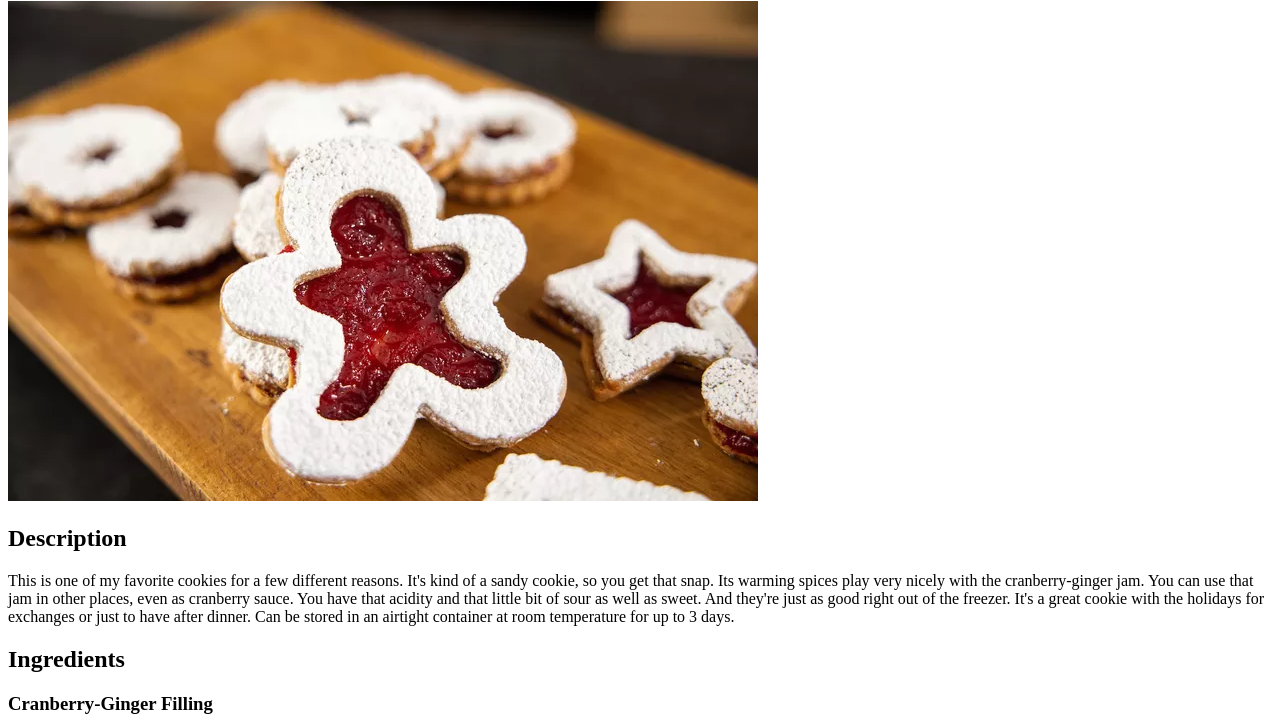
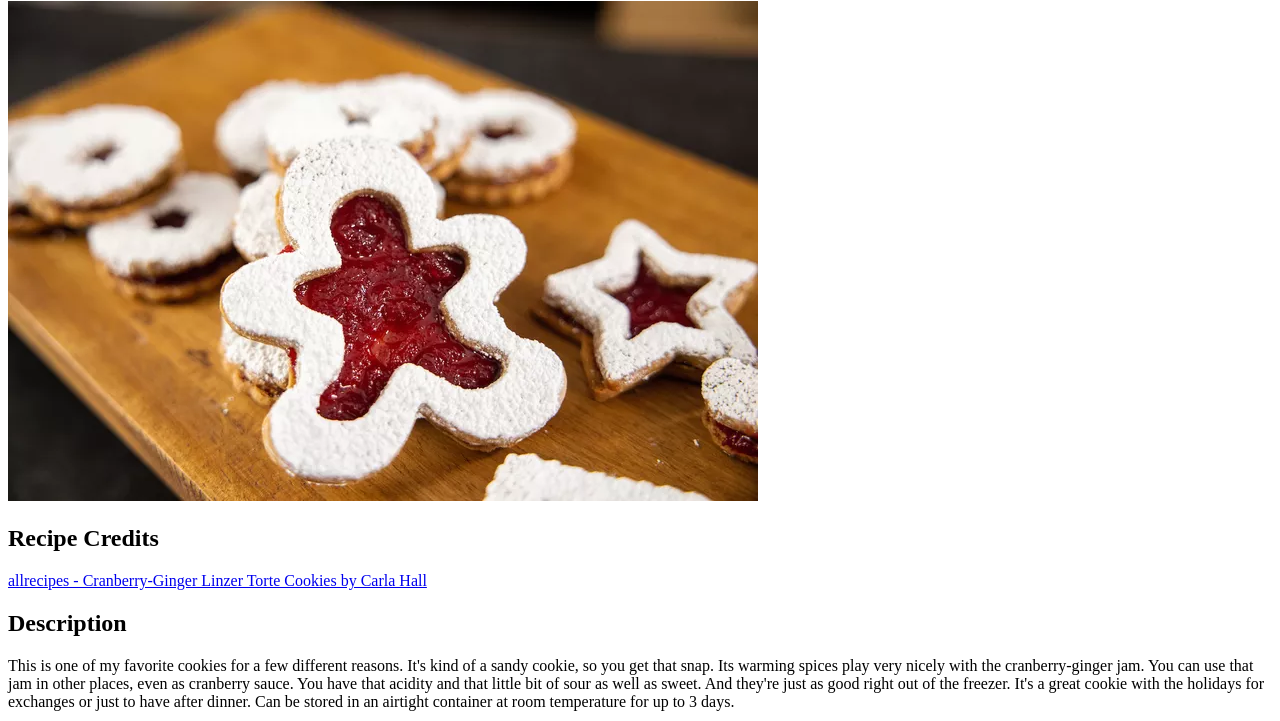
Before and after one commit to Mika4239/odin-recipes, a plain HTML site: page recipes/cranberry-ginger-cookies.html in a window 1280 px wide. Shown: the part 79-800 px from the top of the page. Drawn offline with Linux system fonts and the light colour scheme.

Commit message:
Add credits for the original recipes

```diff
--- a/recipes/cranberry-ginger-cookies.html
+++ b/recipes/cranberry-ginger-cookies.html
@@ -10,6 +10,10 @@
     <h1>Cranberry-Ginger Linzer Torte Cookies</h1>
 
     <img src="../images/Carla-Cookie.webp" alt="Cranberry-Ginger Linzer Torte Cookie">
+
+    <h2>Recipe Credits</h2>
+
+    <a href="https://www.allrecipes.com/recipe/286160/cranberry-ginger-linzer-torte-cookies/">allrecipes - Cranberry-Ginger Linzer Torte Cookies by Carla Hall  </a>
 
     <h2>Description</h2>
 
```
Also changed, not shown: recipes/chocolate-cupcake.html (+4 -0 lines), recipes/pumpkin-pie.html (+4 -0 lines).
